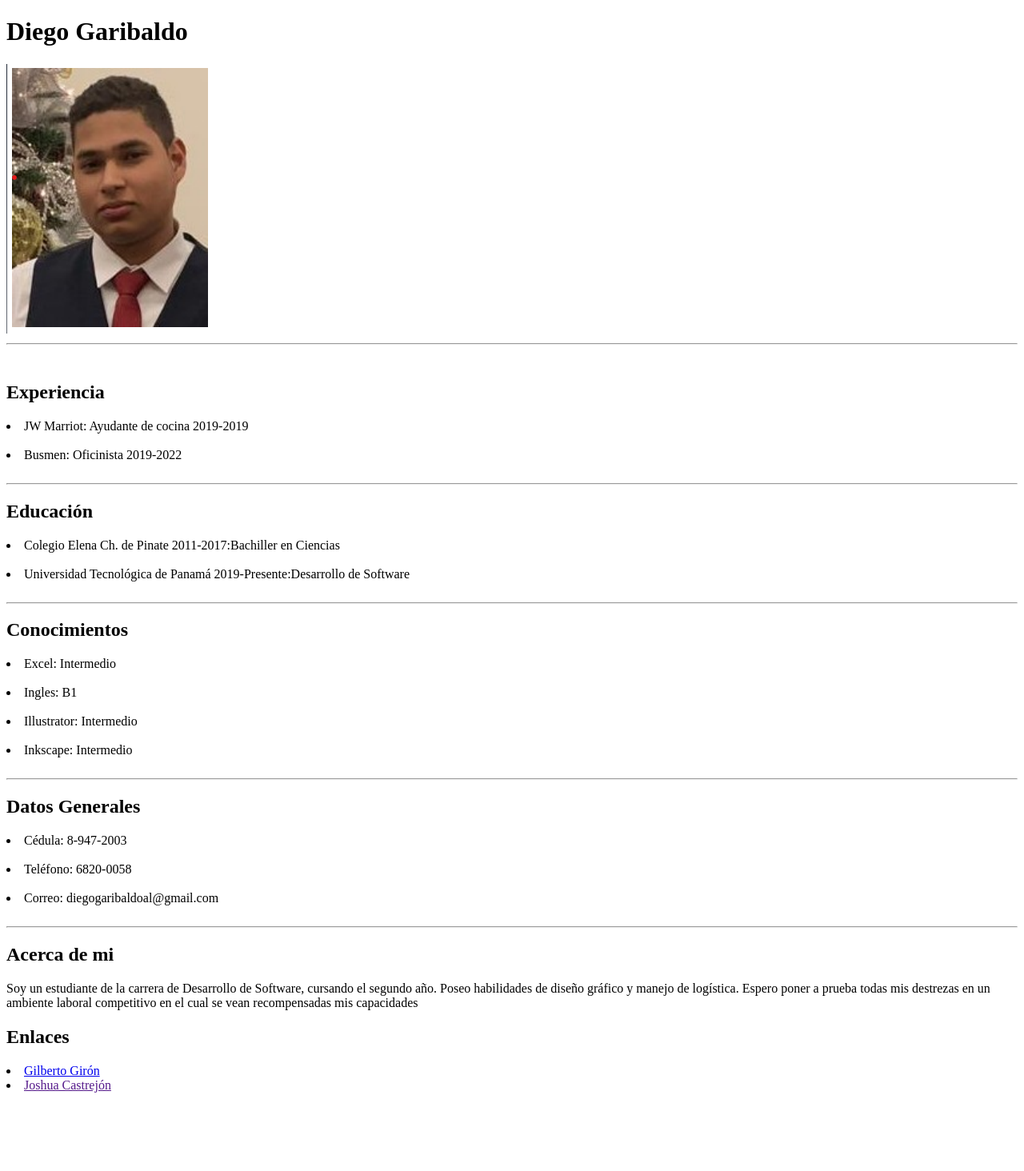
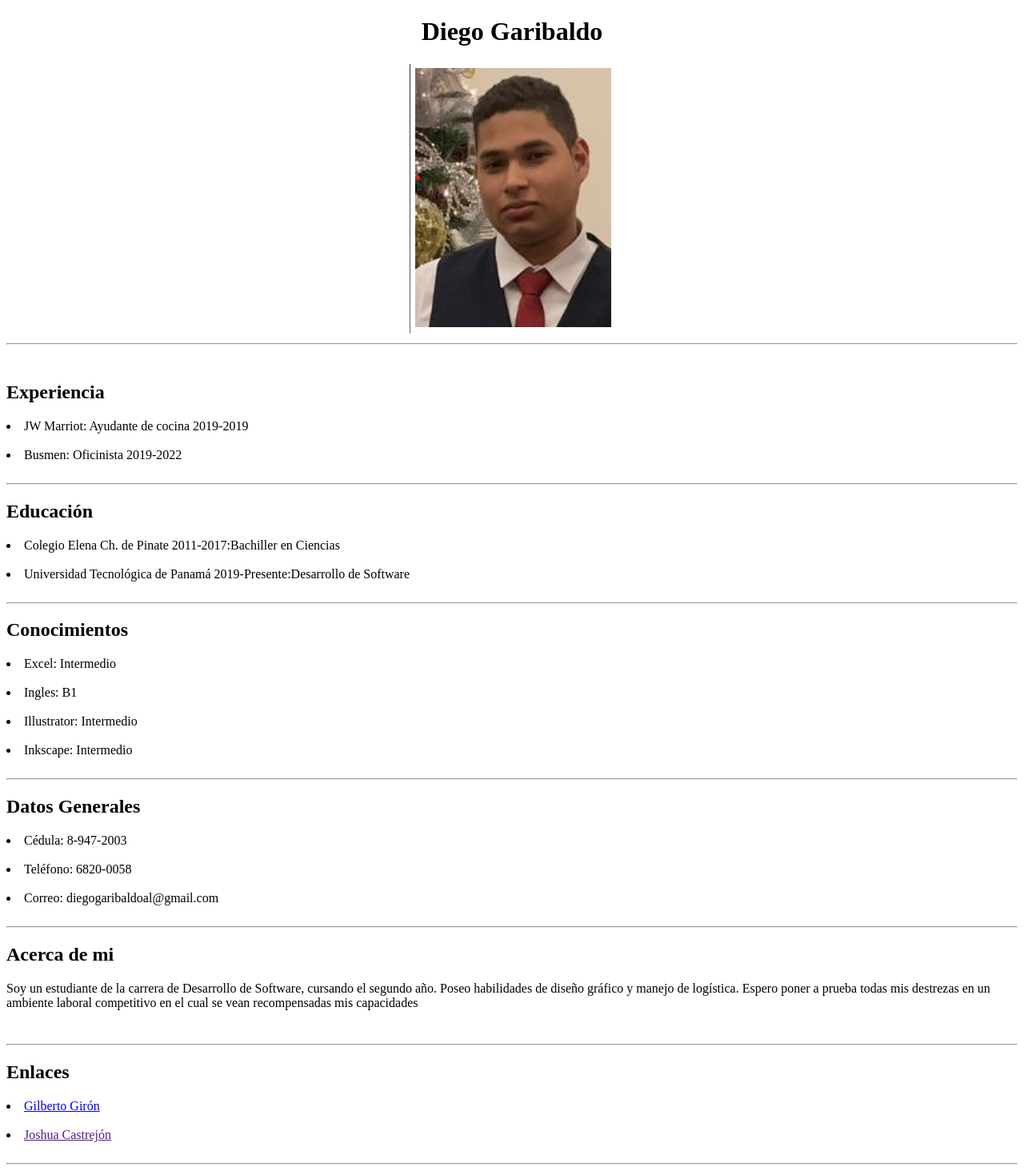
Before and after one commit to BlacksmithAA/GL123-F, a plain HTML site: page Laboratorio 3/Laboratorio3.html in a window 1280 px wide. Shown: the whole page at 80% size. Before the commit the page ends 1374 px from the top, so only its background shows below. Drawn offline with Linux system fonts and the light colour scheme.

Commit message:
Cambios de código
cambios al código deLaboratorio3 y Laboratorio3Gil

```diff
--- a/Laboratorio 3/Laboratorio3.html
+++ b/Laboratorio 3/Laboratorio3.html
@@ -7,8 +7,9 @@
     <title>Diego</title>
 </head>
 <body>
-    <h1>Diego Garibaldo</h1>
-    <img src="Fotos/FOTOCVDG.png" height="337" width="256">
+    <center><h1 >Diego Garibaldo </h1></center>
+    <center><img src="Fotos/FOTOCVDG.png" height="337" width="256"></center>
+</section>
     <hr>
     <br>
     <h2>Experiencia</h2>
@@ -17,13 +18,16 @@
     <li> Busmen: Oficinista 2019-2022</li>
     <br>
     <hr>
-
+    </section>
+    <section>
     <h2>Educación</h2>
     <li>Colegio Elena Ch. de Pinate 2011-2017:Bachiller en Ciencias</li>
     <br>
     <li>Universidad Tecnológica de Panamá 2019-Presente:Desarrollo de Software</li>
     <br>
     <hr>
+    </section>
+    <section>
     <h2>Conocimientos</h2>
     <li>Excel: Intermedio</li>
     <br>
@@ -34,6 +38,8 @@
     <li>Inkscape: Intermedio</li>
     <br>
     <hr>
+    </section>
+    <section>
     <h2>Datos Generales</h2>
     <li>Cédula: 8-947-2003</li>
     <br>
@@ -42,15 +48,24 @@
     <li>Correo: diegogaribaldoal@gmail.com</li>
     <br>
     <hr>
+    </section>
+    <section>
     <h2>Acerca de mi</h2>
     <p>Soy un estudiante de la carrera de Desarrollo de Software,
         cursando el segundo año. Poseo habilidades de diseño gráfico
         y manejo de logística. Espero poner a prueba todas mis
         destrezas en un ambiente laboral competitivo en el cual se
         vean recompensadas mis capacidades</p>
+        <br>
+        <hr>
+    </section>
+    <section>
     <h2>Enlaces</h2>
     <li><a href="Laboratorio3Gil.html">Gilberto Girón</a></li>
+    <br>
     <li><a href="">Joshua Castrejón</a></li>
-
+    <br>
+    <hr>
+</section>
 </body>
 </html>
```
Also changed, not shown: Laboratorio 3/Laboratorio3Gil.html (+1 -1 lines).
